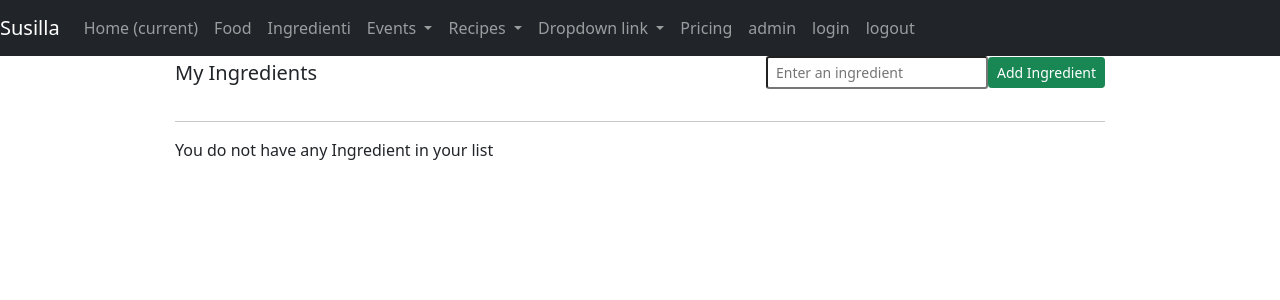
After one commit to muscatinedev/SUSILLA, a Django app: template templates/food/ingredienti.html in a window 1280 px wide. The commit adds this page. Shown: the top 300 px of the page. Run offline with Django 4.2, Linux system fonts and the light colour scheme; the template is opened without the code that fills it, so the values that code supplies are empty; some libraries are stand-ins or nearby versions.

Commit message:
htmx food add hx

```diff
--- a/food/urls.py
+++ b/food/urls.py
@@ -6,14 +6,14 @@ from django.urls import path, include
 from . import views
 from .views import food_main_view, category_list_view, category_detail_view, ingredient_detail_view, \
     ingredient_make_active, ingredient_make_inactive, createIngredient, editIngredient, ingredient_active_list, \
-    ingredients_main_view
+    ingredients_main_view, IngredientiList
 
 app_name='food'
 
 urlpatterns = [
     path('', food_main_view, name='foodmain'),
     path('ingredients/', ingredients_main_view, name='ingredients'),
-
+    path('ingredienti/', IngredientiList.as_view(), name='ingredienti-list'),
     path('category/', category_list_view, name='category-list'),
     path('category/<int:id>', category_detail_view, name='category-datail'),
 
@@ -40,6 +40,8 @@ urlpatterns = [
 
 htmx_urlpatterns=[
     path('check_ingname/', views.check_ingname, name='check_ingname'),
+    path('add-ingredient/', views.add_ing, name='add-ing'),
+
 
 ]
 urlpatterns +=htmx_urlpatterns
--- a/templates/base.html
+++ b/templates/base.html
@@ -33,7 +33,7 @@
                         <a class="nav-link" href="{% url 'food:foodmain'  %}">Food</a>
                     </li>
                     <li class="nav-item">
-                        <a class="nav-link" href="#">r</a>
+                        <a class="nav-link" href="{% url 'food:ingredienti-list' %}">Ingredienti</a>
                     </li>
 
                     <li class="nav-item dropdown">
--- /dev/null
+++ b/templates/food/ingredienti.html
@@ -0,0 +1,22 @@
+
+{% extends 'base.html' %}
+
+{% block content %}
+<div class="align-center col-10 offset-1">
+    <div class="d-flex justify-content-between align-items-center">
+        <p class="lead ml-0">My Ingredients</p>
+
+        <form class="d-flex align-items-center">
+            {% csrf_token %}
+            <input type="text" name="ingname" class="form-control-sm mr-2" placeholder="Enter an ingredient" />
+
+            <button hx-post="{% url 'food:add-ing'  %}" hx-target='#ingredient-list'  type="submit" class="btn btn-success btn-sm">Add Ingredient</button>
+        </form>
+    </div>
+    <hr/>
+
+    <div id="ingredient-list">
+        {% include 'food/partials/ingredient-list.html' %}
+    </div>
+</div>
+{% endblock content %}
--- /dev/null
+++ b/templates/food/partials/ingredient-list.html
@@ -0,0 +1,9 @@
+{% if ingredients %}
+<ul>
+    {% for ingredient in ingredients %}
+    <li>{{ ingredient.name }}</li>
+    {% endfor %}
+</ul>
+{% else %}
+<p>You do not have any Ingredient in your list</p>
+{% endif %}
```
Also changed, not shown: food/views.py (+15 -0 lines).
